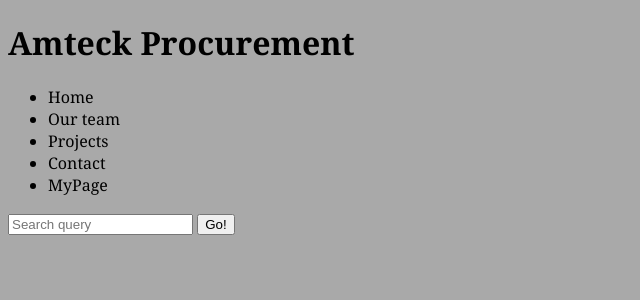
After one commit to john-shupe-amteck/ProcurementWebApp, a PHP site: page /temp.html in a window 1280 px wide. The commit adds this page. Shown: the top 300 px of the page, without its empty margins (0-640 px from the left). Run offline with PHP 8.4, Linux system fonts and the light colour scheme.

Commit message:
Testing and Learnign CSS/HTML, added settings

```diff
--- a/css/main.css
+++ b/css/main.css
@@ -1,4 +1,23 @@
+/**
+  CONTENTS
+
+  SETTINGS
+  Global...............Globally-available variables and config.
+
+  TOOLS
+  Mixins...............Useful mixins.
+  */
+
 body {
-    margin: 0;
-    overflow: hidden;
+  font-family: Georgia, 'Times New Roman', Times, serif;
+  background-color: darkgrey;
 }
+
+a {
+  text-decoration: none;
+  color: black;
+}
+
+#title_block{
+  background: #fffbe4;
+}
--- /dev/null
+++ b/temp.html
@@ -0,0 +1,47 @@
+<!DOCTYPE html>
+<html lang="en">
+<head>
+
+  <meta charset="UTF-8">
+  <meta name="viewport" content="width=device-width, initial-scale=1.0">
+
+  <title>Amteck Procurement</title>
+  <link rel="stylesheet" href="main.css">
+
+</head>
+
+<body>
+
+  <header>
+    <h1>Amteck Procurement</h1>
+  </header>
+
+
+  <nav>
+    <ul>
+      <li><a href="index.html">Home</a></li>
+      <li><a href="#">Our team</a></li>
+      <li><a href="#">Projects</a></li>
+      <li><a href="#">Contact</a></li>
+      <li><a href="temp.html">MyPage</a></li>
+    </ul>
+
+    <form class="search-box">
+      <input type="search" name="q" placeholder="Search query">
+      <input type="submit" value="Go!">
+    </form>
+  </nav>
+
+
+  <main>
+
+  </main>
+
+
+  <footer>
+    <script src="app.js"></script>
+    <noscript>You need to enable JavaScript to View the full site.</noscript>
+  </footer>
+
+</body>
+</html>
```
Also changed, not shown: index.html (+80 -10 lines).
